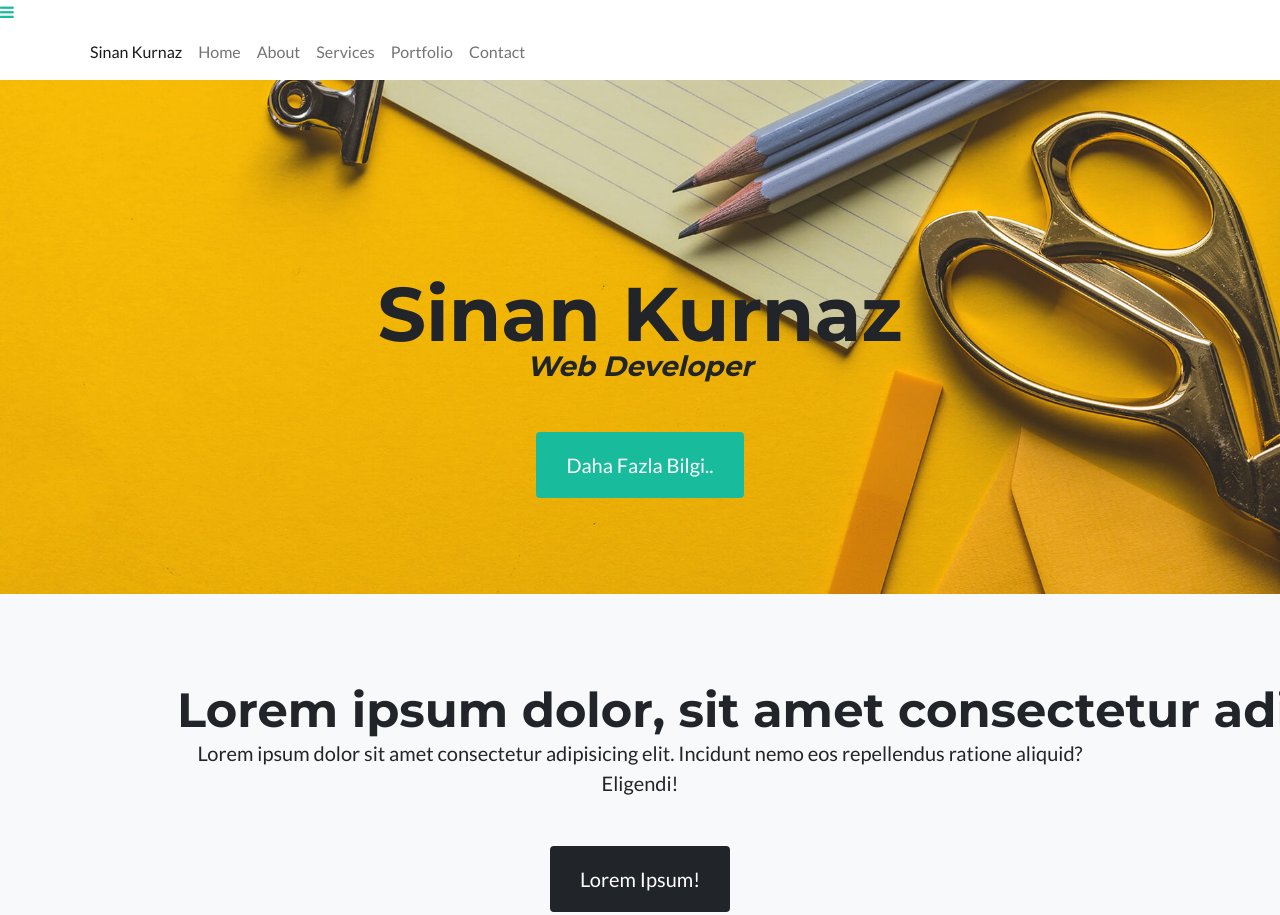
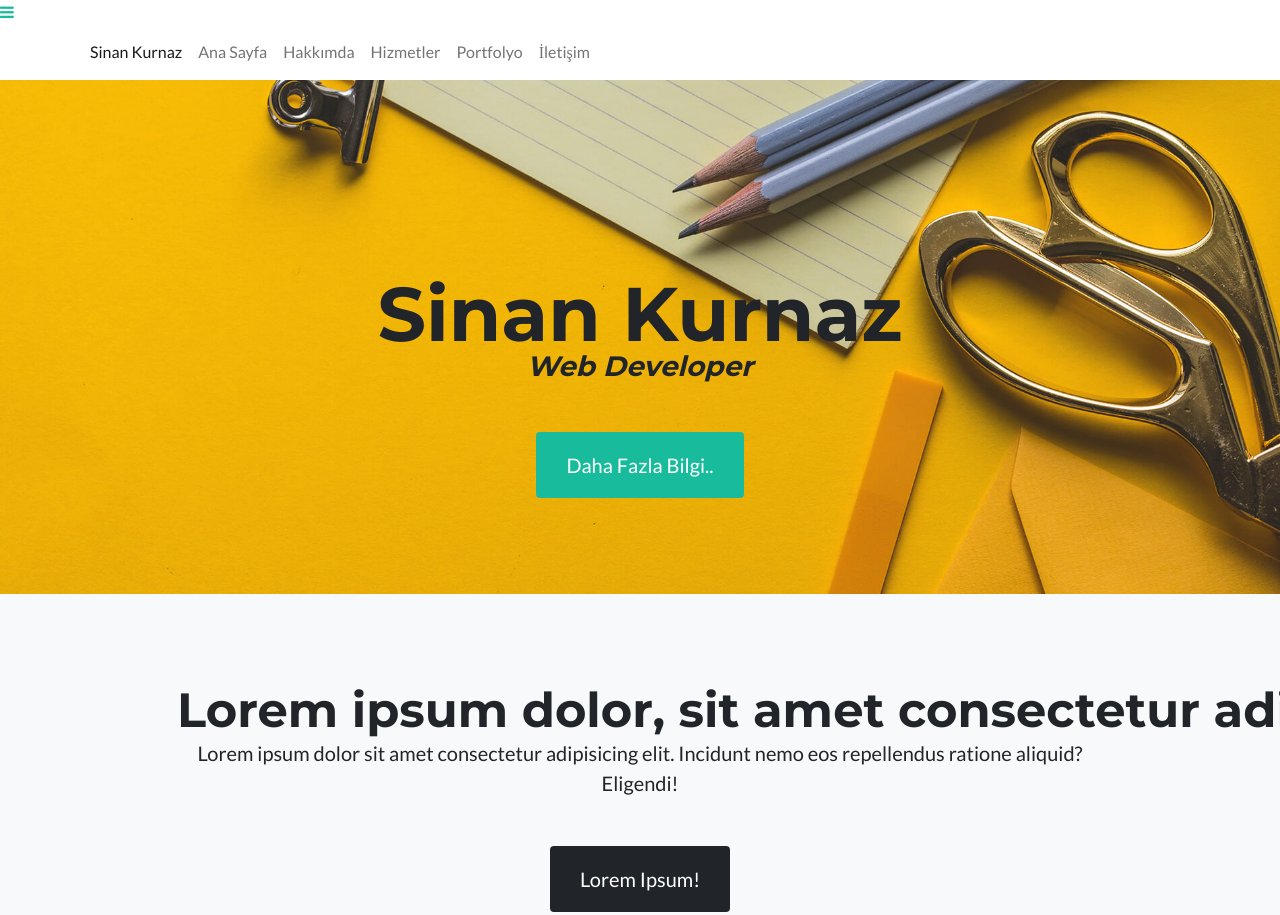
Before and after one commit to snnkrnz/snnkrnz.github.io, a plain HTML site: page portfolio2/index.html in a window 1280 px wide. Shown: the top 915 px of the page. Drawn offline with nearby package versions, Linux system fonts and the light colour scheme; files that its build step writes are made by us from their sources.

Commit message:
Update index.html

```diff
--- a/portfolio2/index.html
+++ b/portfolio2/index.html
@@ -19,11 +19,11 @@
             <div class="collapse navbar-collapse">
                 <ul class="navbar-nav sidebar-nav" id="sidebar-nav">
                     <li class="nav-item sidebar-brand"><a class="nav-link active js-scroll-trigger" href="#page-top">Sinan Kurnaz</a></li>
-                    <li class="nav-item sidebar-nav-item"><a class="nav-link js-scroll-trigger" href="#page-top">Home</a></li>
-                    <li class="nav-item sidebar-nav-item"><a class="nav-link js-scroll-trigger" href="#about">About</a></li>
-                    <li class="nav-item sidebar-nav-item"><a class="nav-link js-scroll-trigger" href="#services">Services</a></li>
-                    <li class="nav-item sidebar-nav-item"><a class="nav-link js-scroll-trigger" href="#portfolio">Portfolio</a></li>
-                    <li class="nav-item sidebar-nav-item"><a class="nav-link js-scroll-trigger" href="#contact">Contact</a></li>
+                    <li class="nav-item sidebar-nav-item"><a class="nav-link js-scroll-trigger" href="#page-top">Ana Sayfa</a></li>
+                    <li class="nav-item sidebar-nav-item"><a class="nav-link js-scroll-trigger" href="#about">Hakkımda</a></li>
+                    <li class="nav-item sidebar-nav-item"><a class="nav-link js-scroll-trigger" href="#services">Hizmetler</a></li>
+                    <li class="nav-item sidebar-nav-item"><a class="nav-link js-scroll-trigger" href="#portfolio">Portfolyo</a></li>
+                    <li class="nav-item sidebar-nav-item"><a class="nav-link js-scroll-trigger" href="#contact">İletişim</a></li>
                 </ul>
             </div>
         </div>
```
